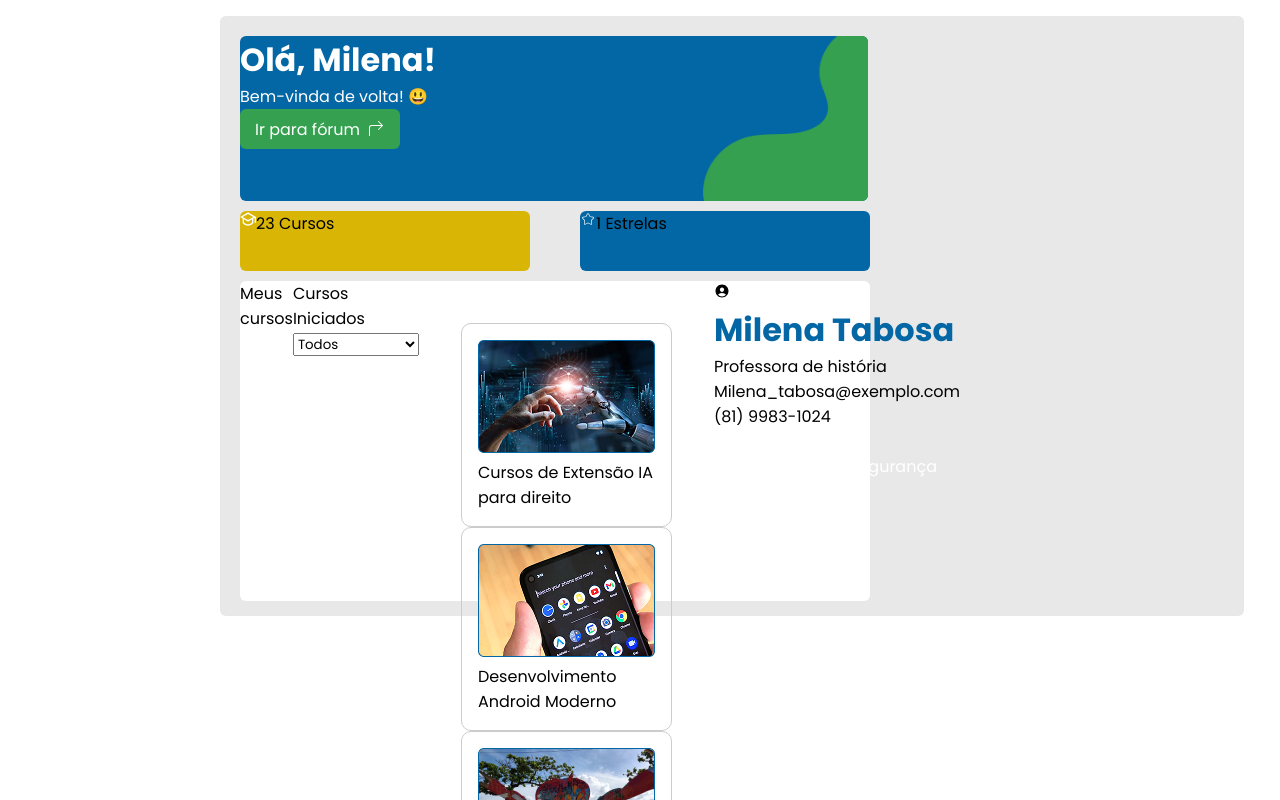
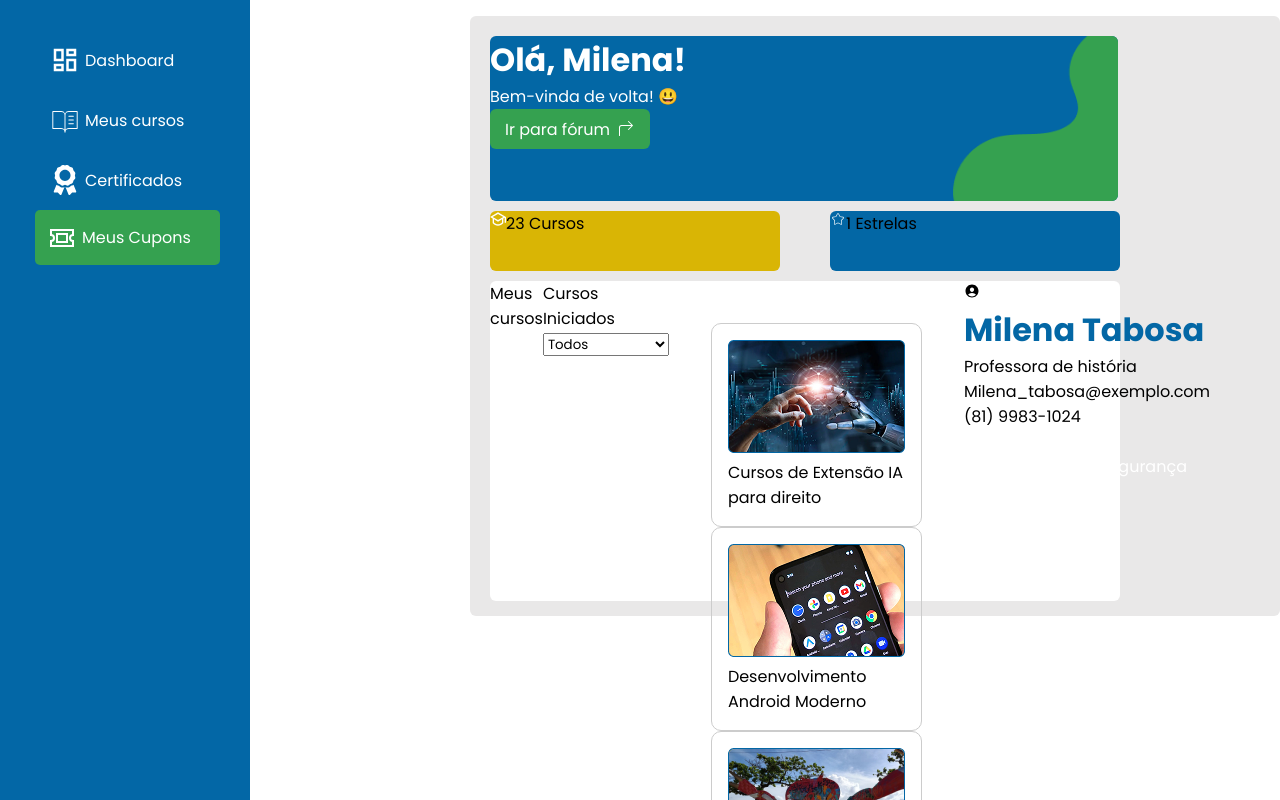
Before and after one commit to MiTabosa/Projeto-Desbrave, a React (Vite) app: page /dashboard in a window 1280 px wide. Built offline with nearby package versions, Linux system fonts and the light colour scheme.

Commit message:
commit de atualização

```diff
--- a/src/pages/Dashboard/Dashboard.jsx
+++ b/src/pages/Dashboard/Dashboard.jsx
@@ -50,7 +50,7 @@ const Dashboard = () => {
 
   return (
     <div className="container-dashboard">
-      {/* <Sidebar> */}
+      <Sidebar>
       <BottomDashboard>
      {/* <NavbarDashboard/> */}
         <div className="header-dashboard">
@@ -129,7 +129,7 @@ const Dashboard = () => {
             </div>
         </div>
       </BottomDashboard>
-      {/* </Sidebar> */}
+      </Sidebar>
     </div>
   );
 };
```
